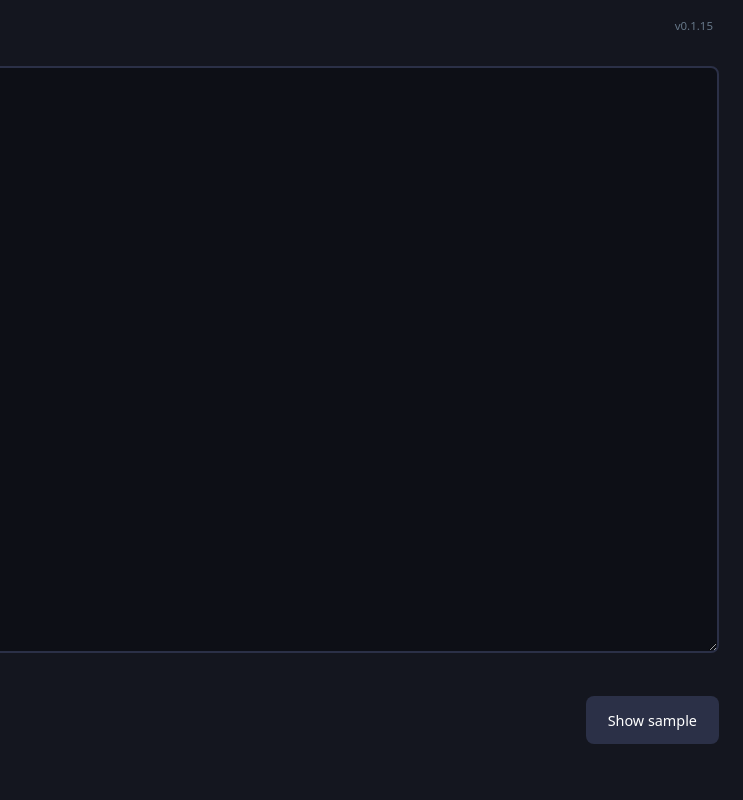
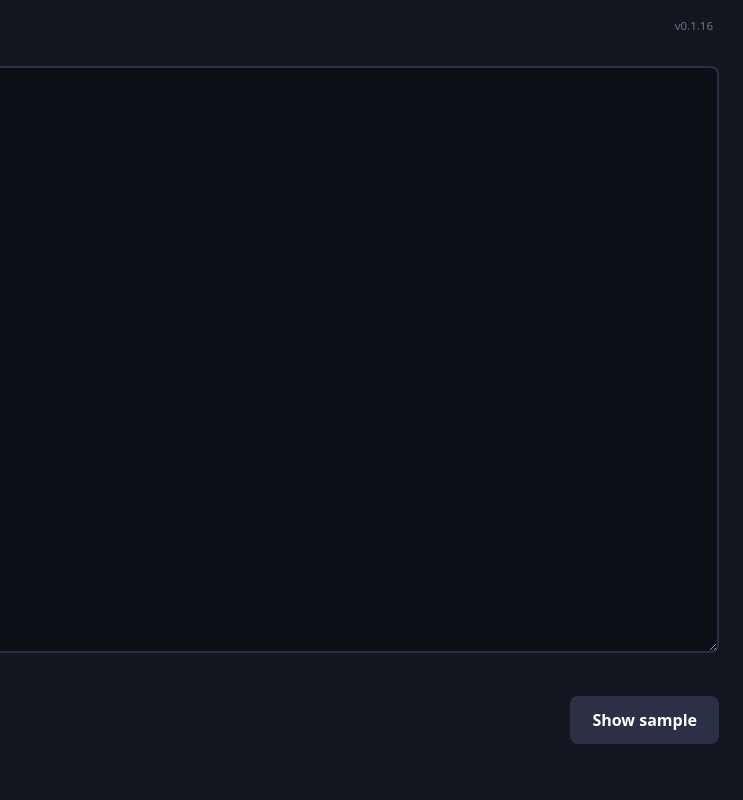
Before and after one commit to joel-from-nyc/html-player, a plain HTML site: page index.html in a window 1280 px wide. Shown: the full height of the page, 537-1280 px from the left. Drawn offline with Linux system fonts and the light colour scheme.

Commit message:
v0.1.16: sample button text matches the other buttons
Co-Authored-By: Claude Sonnet 5.5 <noreply@anthropic.com>
Claude-Session: https://claude.ai/code/session_01DPA5z7VmSMZYxiUNYUZUyf

```diff
--- a/index.html
+++ b/index.html
@@ -30,7 +30,7 @@
   #bar #paste { background: #2f6fe0; padding-inline: 14px; display: inline-flex; align-items: center; }
   #bar #upload { background: #e8861a; padding-inline: 14px; display: inline-flex; align-items: center; }
   #bar #clear { background: #8a2c36; }
-  #bar #sample { margin-left: auto; font-size: clamp(.72rem, 3.2vw, .9rem); font-weight: 500; }
+  #bar #sample { margin-left: auto; }
   #sample .short { display: none; }
   @media (max-width: 380px) { #bar { gap: 4px; } #bar button { padding-inline: 7px !important; } #bar #paste, #bar #upload { padding-inline: 8px !important; } #bar svg { width: 20px; height: 20px; } }
   @media (max-width: 300px) { #bar button { padding-inline: 5px !important; font-size: .75rem !important; } #bar #paste, #bar #upload { padding-inline: 6px !important; } }
@@ -64,7 +64,7 @@
   <div>
     <h1><img src="favicon.svg" alt="" width="34" height="34"> Paste &amp; Play</h1>
   </div>
-  <span id="ver" title="Tap to check for updates">v0.1.15</span>
+  <span id="ver" title="Tap to check for updates">v0.1.16</span>
 </header>
 
 <main id="editor">
```
